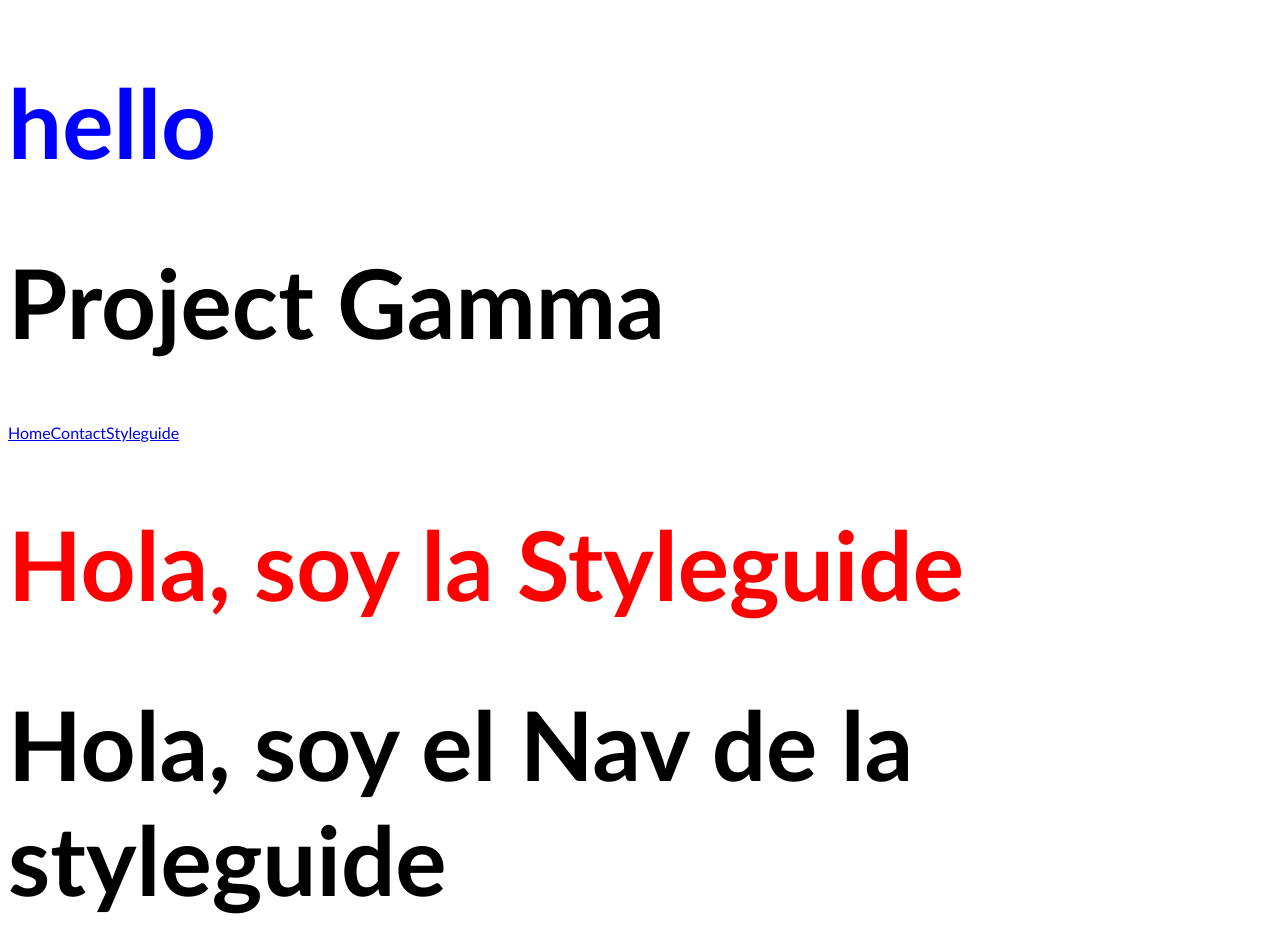
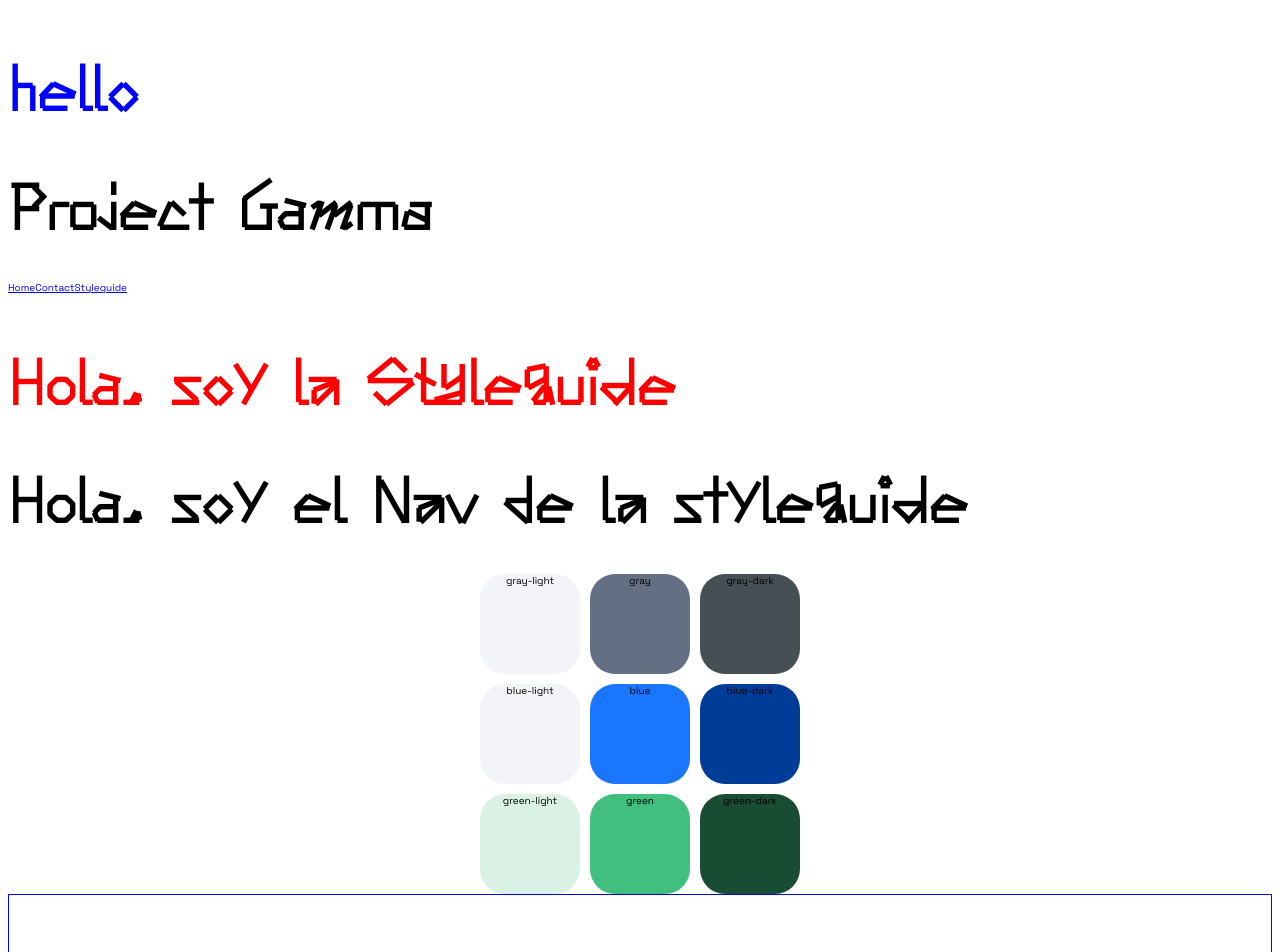
Before and after one commit to LidiaA3/JuanPortfolio, a React (Vite) app: page /styleguide in a window 1280 px wide. Shown: the top 952 px of the page. Built offline with nearby package versions, Linux system fonts and the light colour scheme.

Commit message:
Instalación de fuentes

```diff
--- a/index.html
+++ b/index.html
@@ -3,6 +3,20 @@
   <head>
     <meta charset="UTF-8" />
     <link rel="icon" type="image/svg+xml" href="/vite.svg" />
+    <!-- FUENTE VIEJA -->
+    <link rel="preconnect" href="https://fonts.googleapis.com" />
+    <link rel="preconnect" href="https://fonts.gstatic.com" crossorigin />
+    <link
+      href="https://fonts.googleapis.com/css2?family=Oswald:wght@400;500;700&family=Roboto:wght@400;500;700&display=swap"
+      rel="stylesheet"
+    />
+    <!-- FUENTES NUEVAS -->
+    <link rel="preconnect" href="https://fonts.googleapis.com" />
+    <link rel="preconnect" href="https://fonts.gstatic.com" crossorigin />
+    <link
+      href="https://fonts.googleapis.com/css2?family=Space+Grotesk:wght@300;400;500;600;700&display=swap"
+      rel="stylesheet"
+    />
     <meta name="viewport" content="width=device-width, initial-scale=1.0" />
     <title>Vite + React</title>
   </head>
--- /dev/null
+++ b/src/fonts/fonts.css
@@ -0,0 +1,6 @@
+@font-face {
+    font-family: 'Anthony Regular';
+    src: url('../fonts/Anthony.woff2') format('woff2');
+    font-weight: normal;
+    font-style: normal;
+  }
--- a/src/scss/_typography.scss
+++ b/src/scss/_typography.scss
@@ -1,23 +1,32 @@
+
+
 h1, .h1 {
- font-size: 6rem;
+    font-family: $font-secundary;
+ font-size: $font-size-h1;
 }
 
+// h1, .h1 {
+// @include font-header   }
+
+
+
 h2, .h2 {
-    font-size: 5rem;
+    font-family: $font-primary;
+    font-size: $font-size-h2;
    }
 
 h3, .h3 {
- font-size: 4rem;
+ font-size: $font-size-h3;
 }
 
 h4, .h4 {
-    font-size: 3rem;
+    font-size: $font-size-h4;
 }
 
 h5, .h5 {
-    font-size: 2rem;
+    font-size: $font-size-h5;
 }
 
 h6, .h6 {
-    font-size: 1rem;
+    font-size: $font-size-h6;
 }
--- /dev/null
+++ b/src/scss/_variables.scss
@@ -0,0 +1,50 @@
+// COLORES
+$color-gray: #637083;
+$color-gray-light: #F2F4F7;
+$color-gray-dark: #454f54;
+$color-blue: #1A75FF;
+$color-blue-light: #F2F4F7;
+$color-blue-dark: #003d99;
+$color-green: #40bf7f;
+$color-green-light: #d9f2e5;
+$color-green-dark: #194d33;
+
+//COLORES DISEÑO PROPIO
+$color-blue-fluor: hsl(251%, 100%, 58%);
+
+$color-primary: $color-blue-fluor;
+
+
+// FUENTES
+@import url(../fonts/fonts.css);
+$font-primary: 'Space Grotesk', sans-serif;
+$font-secundary: 'Anthony Regular', sans-serif;
+
+$font-headers: $font-secundary;
+$font-paragraphs: $font-primary;
+
+// TAMAÑOS DE FUENTE
+$font-medium: 1rem;
+
+// @mixin font-size($font-size: $font-medium) {
+//     font-size: $font-size;
+//     @include mq(medium) {
+//         font-size: $font-size *1.2;
+//     }
+// }
+
+//TAMAÑOS DE FUENTE
+html {
+    font-size: 62.5%;
+}
+
+$font-size-h1: 6.4rem;
+$font-size-h2: 4.8rem;
+$font-size-h3: 4.0rem;
+$font-size-h4: 3.2rem;
+$font-size-h5: 2.4rem;
+$font-size-h6: 2.0rem;
+
+
+//COLORES DE BORDES
+$border-color: $color-gray;
--- a/src/scss/global.scss
+++ b/src/scss/global.scss
@@ -1,6 +1,7 @@
+@import './variables';
 @import './_mixins.scss';
 @import './_typography';
 
 body {
-    font-family: 'Trebuchet MS', 'Lucida Sans Unicode', 'Lucida Grande', 'Lucida Sans', Arial, sans-serif;
+    font-family: 'Space Grotesk', sans-serif;
 }
--- a/src/styleguide/Styleguide.jsx
+++ b/src/styleguide/Styleguide.jsx
@@ -8,6 +8,23 @@ function Styleguide() {
     <>
       <h1 className="styleguide">Hola, soy la Styleguide</h1>
       <Nav />
+      <section className="colors">
+        <div className="colors__grayscale">
+          <div className="color__gray-light">gray-light</div>
+          <div className="color__gray">gray</div>
+          <div className="color__gray-dark">gray-dark</div>
+        </div>
+        <div className="colors__blue">
+          <div className="color__blue-light">blue-light</div>
+          <div className="color__blue">blue</div>
+          <div className="color__blue-dark">blue-dark</div>
+        </div>
+        <div className="colors__green">
+          <div className="color__green-light">green-light</div>
+          <div className="color__green">green</div>
+          <div className="color__green-dark">green-dark</div>
+        </div>
+      </section>
       <section className="headers-section">
         <h1>Esto sería un ecabezado h1</h1>
         <h2>Esto sería un ecabezado h2</h2>
--- a/src/styleguide/Styleguide.scss
+++ b/src/styleguide/Styleguide.scss
@@ -1,8 +1,94 @@
+@import '../scss/variables';
+
+body {
+    font-family: $font-primary;
+}
+
 .styleguide {
     color: red;
 }
 
 .headers-section {
     border: 1px solid blue;
-    padding: 0.5
+    padding: 0.5;
 }
+
+.colors {
+    display: flex;
+    flex-direction: column;
+    align-items: center;
+    text-align: center;
+    gap: 10px;
+
+    &__grayscale, &__blue, &__green  {
+        display: flex;
+        gap: 10px;
+    }
+}
+
+.color {
+
+
+    &__gray-light {
+        background-color: $color-gray-light;
+        height: 100px;
+        width: 100px;
+        border-radius: 25px;
+   }
+
+    &__gray {
+        background-color: $color-gray;
+        height: 100px;
+        width: 100px;
+        border-radius: 25px;
+    }
+
+    &__gray-dark {
+        background-color: $color-gray-dark;
+        height: 100px;
+        width: 100px;
+        border-radius: 25px;
+    }
+
+    &__blue-light {
+        background-color: $color-blue-light;
+        height: 100px;
+        width: 100px;
+        border-radius: 25px;
+    }
+
+    &__blue {
+        background-color: $color-blue;
+        height: 100px;
+        width: 100px;
+        border-radius: 25px;
+    }
+
+    &__blue-dark {
+        background-color: $color-blue-dark;
+        height: 100px;
+        width: 100px;
+        border-radius: 25px;
+    }
+
+    &__green-light {
+        background-color: $color-green-light;
+        height: 100px;
+        width: 100px;
+        border-radius: 25px;
+    }
+
+    &__green {
+        background-color: $color-green;
+        height: 100px;
+        width: 100px;
+        border-radius: 25px;
+    }
+
+    &__green-dark {
+        background-color: $color-green-dark;
+        height: 100px;
+        width: 100px;
+        border-radius: 25px;
+    }
+}
```
Also changed, not shown: src/fonts/Anthony.woff2 (added).
